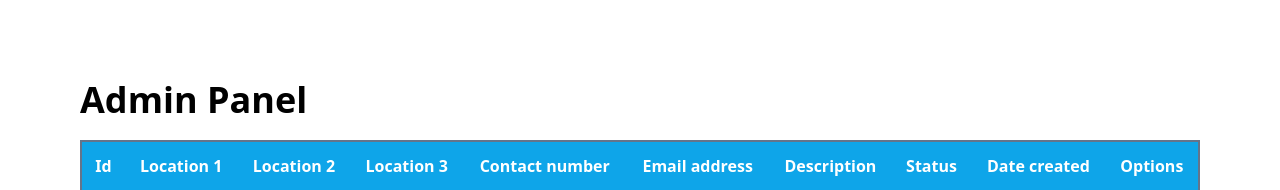
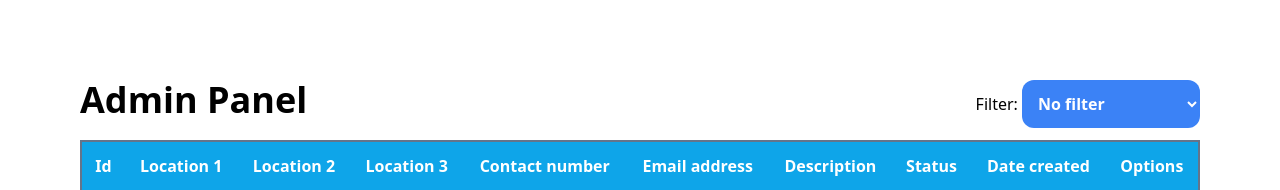
Before and after one commit to hakimnazry24/Abu-Hurairah-Stray-Cats-Reporting-System, a React (Vite) app: page /admin in a window 1280 px wide. Shown: the top 190 px of the page. Built offline with nearby package versions, Linux system fonts and the light colour scheme; no server answers.

Commit message:
filtering

```diff
--- a/src/client/pages/AdminPage.tsx
+++ b/src/client/pages/AdminPage.tsx
@@ -5,6 +5,8 @@ import ReportRow from "./components/ReportRow";
 
 export default function AdminPage() {
   const [reports, setReports] = useState<Report[]>([]);
+  const [filterOption, setFilterOption] = useState("No filter");
+  const [filteredReport, setFilteredReport] = useState<Report[]>([]);
 
   async function getReports() {
     try {
@@ -16,14 +18,70 @@ export default function AdminPage() {
     }
   }
 
+  function filterReport() {
+
+     if (filterOption == "Need for Review") {
+      setFilteredReport(
+        reports.filter((report) => report.status == "Need for Review")
+      );
+    } else if (filterOption == "Reviewed") {
+      setFilteredReport(
+        reports.filter((report) => report.status == "Reviewed")
+      );
+    } else if (filterOption == "Report complete") {
+      setFilteredReport(
+        reports.filter((report) => report.status == "Report complete")
+      );
+    }
+  }
+
   useEffect(() => {
     getReports();
   }, []);
 
+  useEffect(() => {
+    filterReport();
+  }, [filterOption]);
+
   return (
     <>
       <div className="m-20">
-        <h1 className="mb-5 text-4xl font-semibold">Admin Panel</h1>
+        <div className="flex justify-between">
+          <h1 className="mb-5 text-4xl font-semibold">Admin Panel</h1>
+          <div>
+            <label htmlFor="status">Filter: </label>
+            <select
+              name="status"
+              id="status"
+              className="p-3 bg-blue-500 text-white font-semibold rounded-xl"
+            >
+              <option
+                value="No filter"
+                onClick={() => setFilterOption("No filter")}
+              >
+                No filter
+              </option>
+              <option
+                value="Need for Review"
+                onClick={() => setFilterOption("Need for Review")}
+              >
+                Need for Review
+              </option>
+              <option
+                value="Reviewed"
+                onClick={() => setFilterOption("Reviewed")}
+              >
+                Reviewed
+              </option>
+              <option
+                value="Report complete"
+                onClick={() => setFilterOption("Report complete")}
+              >
+                Report complete
+              </option>
+            </select>
+          </div>
+        </div>
         <div className="flex flex-col">
           <table className="text-center border-2 border-slate-500 rounded-xl">
             <thead className="bg-sky-500 text-white font-semibold">
@@ -41,9 +99,13 @@ export default function AdminPage() {
               </tr>
             </thead>
             <tbody>
-              {reports.map((report) => (
-                <ReportRow key={report.id} {...report}></ReportRow>
-              ))}
+              {filterOption == "No filter"
+                ? reports.map((report) => (
+                    <ReportRow key={report.id} {...report}></ReportRow>
+                  ))
+                : filteredReport.map((report) => (
+                    <ReportRow key={report.id} {...report}></ReportRow>
+                  ))}
             </tbody>
           </table>
         </div>
```
Also changed, not shown: 2 other files (tests, documents, lock files or other folders).
